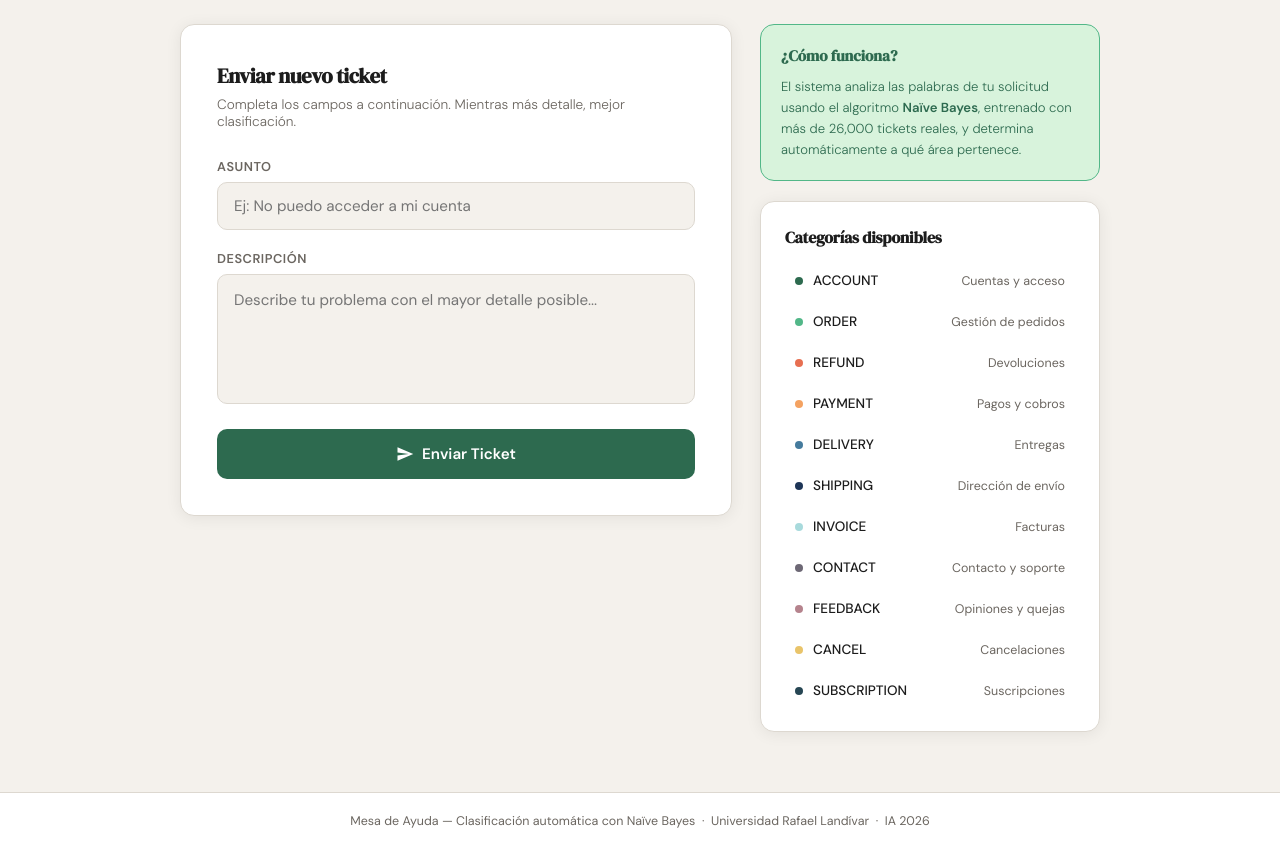
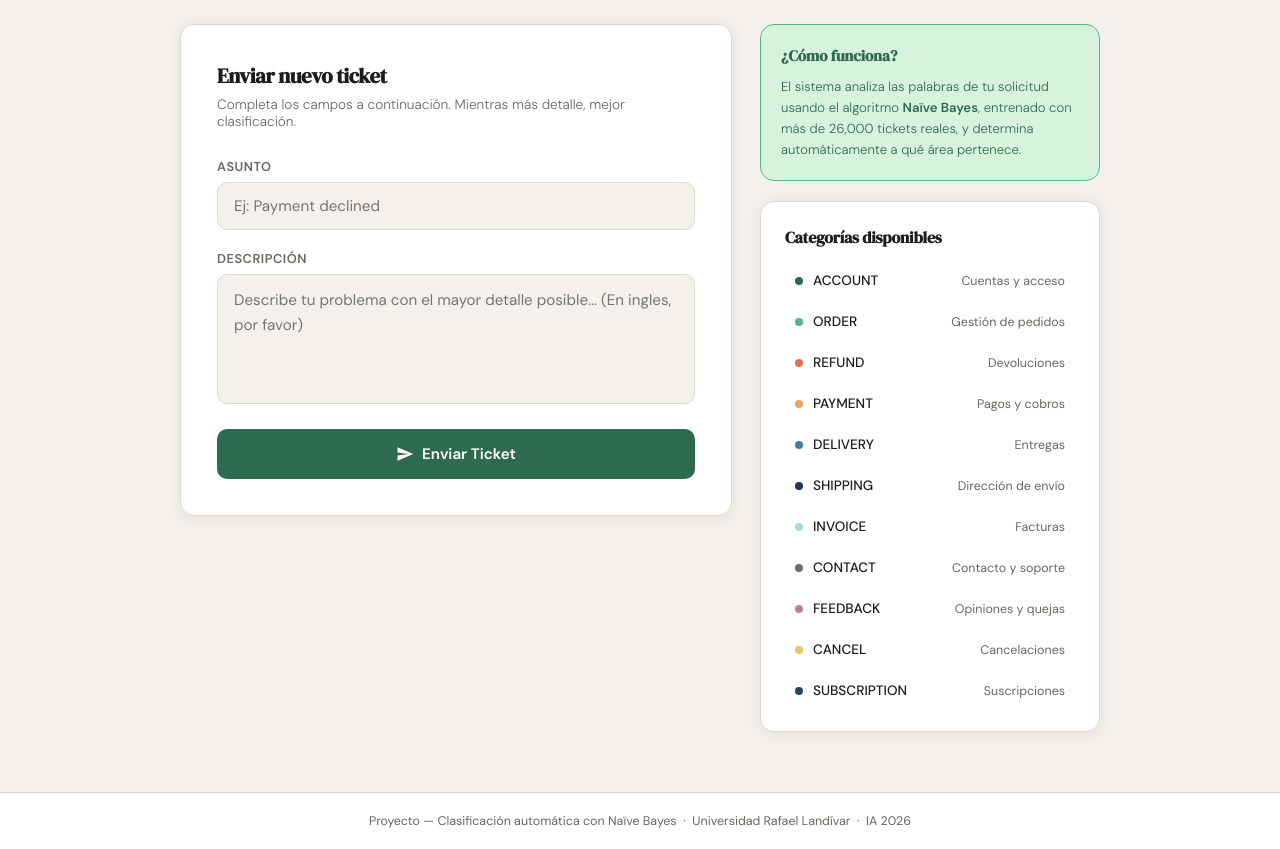
Before and after one commit to Pierri-Sempe/Proyecto-IA-1, a Flask app: page / in a window 1280 px wide. Shown: the part 361-1210 px from the top of the page. Run offline with Flask 3, Linux system fonts and the light colour scheme; parts of the project's set-up code (start-up, migrations or seed data) failed here and were passed over.

Commit message:
Ultimas modificaciones al sitio web

```diff
--- a/web/templates/index.html
+++ b/web/templates/index.html
@@ -394,12 +394,12 @@
 
     <div class="field">
       <label>Asunto</label>
-      <input type="text" id="subject" placeholder="Ej: No puedo acceder a mi cuenta" />
+      <input type="text" id="subject" placeholder="Ej: Payment declined" />
     </div>
 
     <div class="field">
       <label>Descripción</label>
-      <textarea id="descripcion" placeholder="Describe tu problema con el mayor detalle posible..."></textarea>
+      <textarea id="descripcion" placeholder="Describe tu problema con el mayor detalle posible... (En ingles, por favor)"></textarea>
     </div>
 
     <button class="btn-submit" onclick="clasificar()">
@@ -459,7 +459,7 @@
 </main>
 
 <footer>
-  Mesa de Ayuda — Clasificación automática con Naïve Bayes &nbsp;·&nbsp; Universidad Rafael Landívar &nbsp;·&nbsp; IA 2026
+  Proyecto — Clasificación automática con Naïve Bayes &nbsp;·&nbsp; Universidad Rafael Landívar &nbsp;·&nbsp; IA 2026
 </footer>
 
 <script>
```
